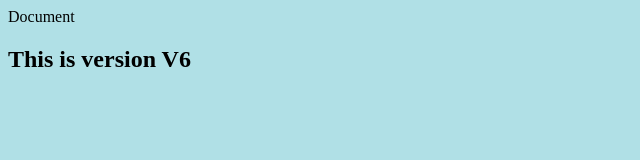
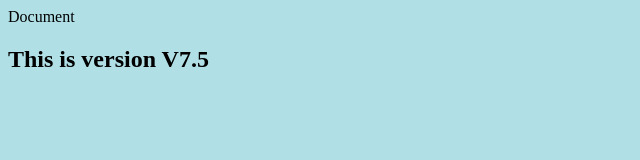
Before and after one commit to Dhananjaywaghachaure/myrepo, a plain HTML site: page index.html in a window 1280 px wide. Shown: the full height of the page, 0-640 px from the left. Drawn offline with Linux system fonts and the light colour scheme.

Commit message:
Change version to V7.5

```diff
--- a/index.html
+++ b/index.html
@@ -7,6 +7,6 @@
     <title>Document</title>
  </head>
  <body>
-    <h2> This is version V6</h2>
+    <h2> This is version V7.5</h2>
  </body>
  </html>
```
